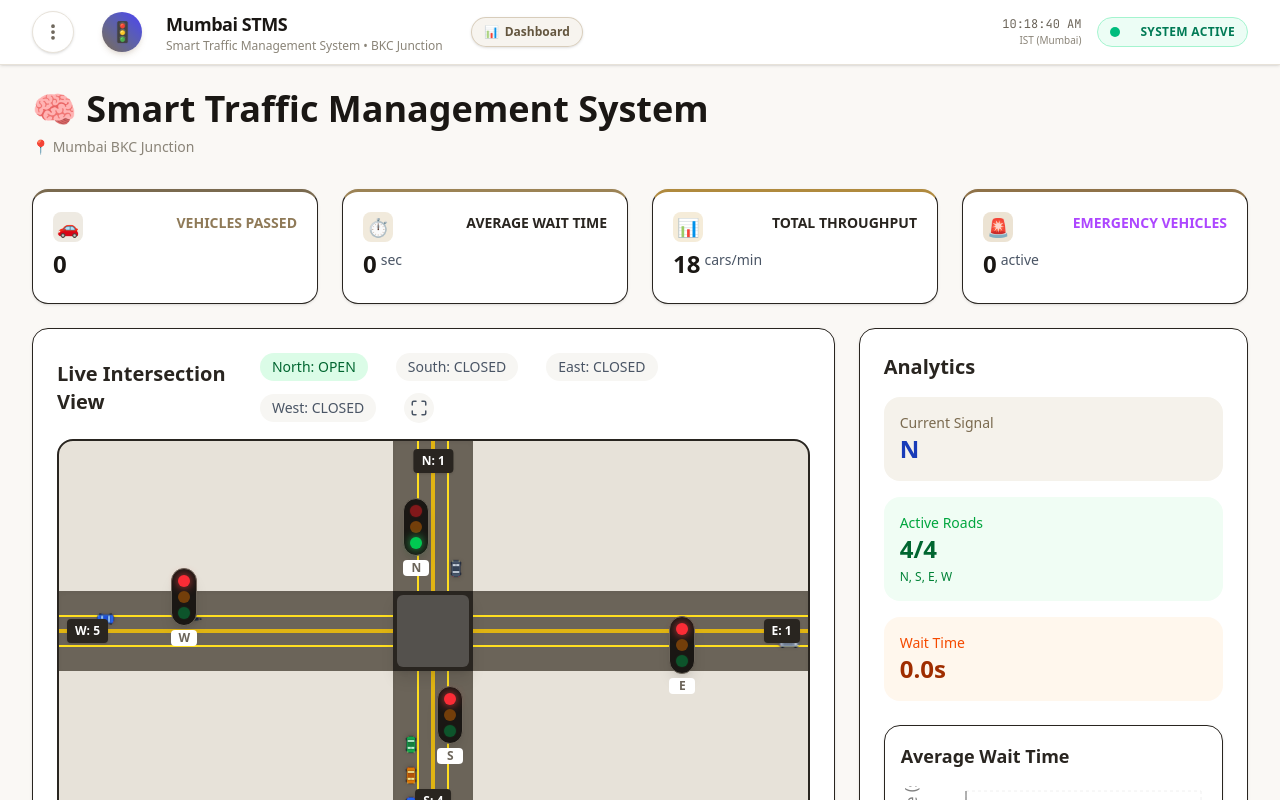
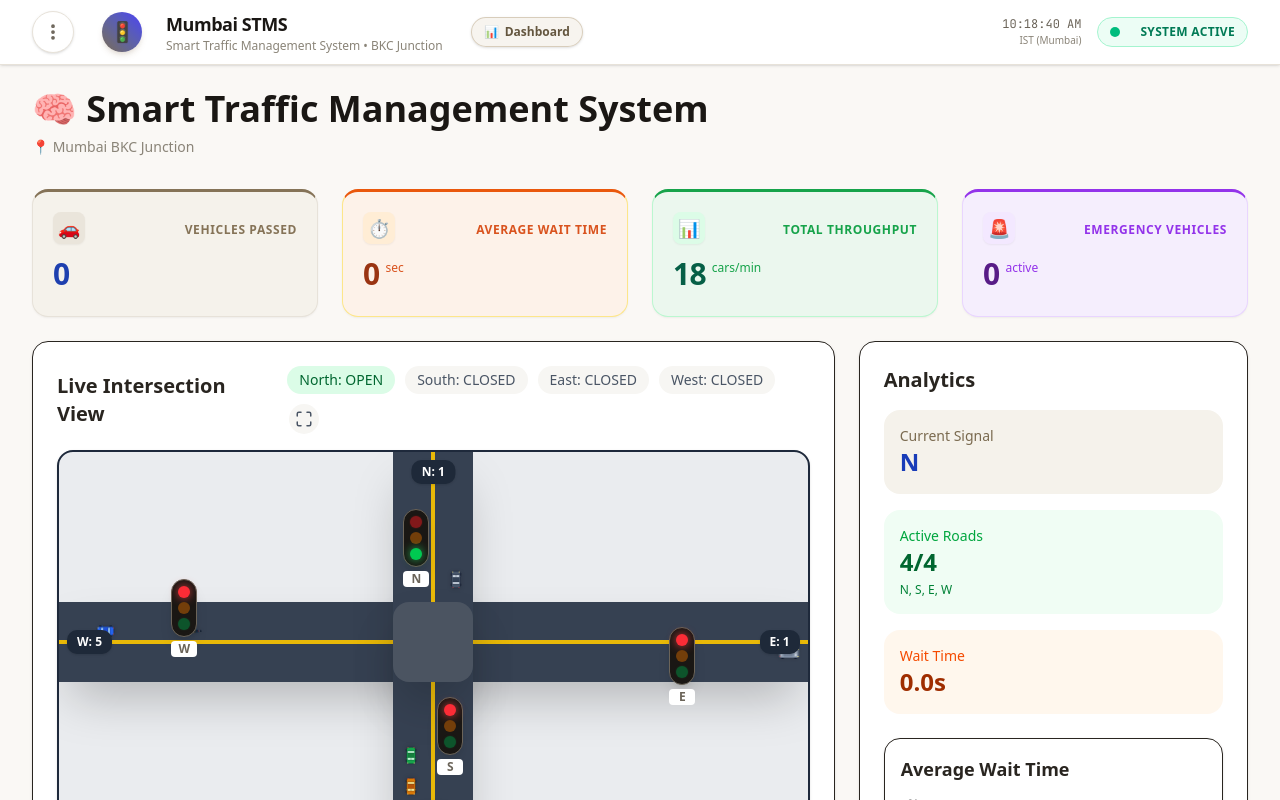
Before and after one commit to Tanish09-coder/Traffic-management---SIH, a React (Vite) app in the folder dashboard/: page / in a window 1280 px wide. Shown: the top 800 px of the page. Built offline with nearby package versions, Linux system fonts and the light colour scheme.

Commit message:
feat(ui): update StatCard color scheme to match Image 2 and align fullscreen button

```diff
--- a/dashboard/src/components/StatCard.jsx
+++ b/dashboard/src/components/StatCard.jsx
@@ -1,26 +1,94 @@
 import { motion } from 'framer-motion';
 
-const ACCENT_MAP = {
-  blue: { border: '#7a6a4f', chipBg: '#eeeae2' },
-  orange: { border: '#9c8355', chipBg: '#f1eadc' },
-  green: { border: '#b08a3e', chipBg: '#f5ecd9' },
-  purple: { border: '#8f7248', chipBg: '#ece3d3' },
-  red: { border: '#8f7248', chipBg: '#ece3d3' },
-  'vehicles passed': { border: '#7a6a4f', chipBg: '#eeeae2' },
-  'average wait time': { border: '#9c8355', chipBg: '#f1eadc' },
-  'total throughput': { border: '#b08a3e', chipBg: '#f5ecd9' },
-  'emergency vehicles': { border: '#8f7248', chipBg: '#ece3d3' }
+const CARD_THEMES = {
+  // 1. Vehicles Passed (matching Image 2 "Current Signal" beige theme with deep blue value)
+  'vehicles passed': {
+    bg: '#F5F2EB',
+    borderColor: '#E7E2D9',
+    topBorder: '#857357',
+    labelColor: '#857357',
+    valueColor: '#1E40AF',
+    chipBg: '#EAE5DB'
+  },
+  // 2. Average Wait Time (matching Image 2 "Wait Time" soft peach/orange theme)
+  'average wait time': {
+    bg: '#FDF2E9',
+    borderColor: '#FDE68A',
+    topBorder: '#EA580C',
+    labelColor: '#D9531E',
+    valueColor: '#9A3412',
+    chipBg: '#FFEDD5'
+  },
+  // 3. Total Throughput (matching Image 2 "Active Roads" soft mint green theme)
+  'total throughput': {
+    bg: '#EBF7EE',
+    borderColor: '#BBF7D0',
+    topBorder: '#16A34A',
+    labelColor: '#16A34A',
+    valueColor: '#065F46',
+    chipBg: '#DCFCE7'
+  },
+  // 4. Emergency Vehicles (matching Soft Lavender purple theme)
+  'emergency vehicles': {
+    bg: '#F5EEFD',
+    borderColor: '#E9D5FF',
+    topBorder: '#9333EA',
+    labelColor: '#9333EA',
+    valueColor: '#581C87',
+    chipBg: '#F3E8FF'
+  },
+  // Color prop fallbacks
+  blue: {
+    bg: '#F5F2EB',
+    borderColor: '#E7E2D9',
+    topBorder: '#7A6A4F',
+    labelColor: '#857357',
+    valueColor: '#1E40AF',
+    chipBg: '#EAE5DB'
+  },
+  orange: {
+    bg: '#FDF2E9',
+    borderColor: '#FDE68A',
+    topBorder: '#EA580C',
+    labelColor: '#D9531E',
+    valueColor: '#9A3412',
+    chipBg: '#FFEDD5'
+  },
+  green: {
+    bg: '#EBF7EE',
+    borderColor: '#BBF7D0',
+    topBorder: '#16A34A',
+    labelColor: '#16A34A',
+    valueColor: '#065F46',
+    chipBg: '#DCFCE7'
+  },
+  purple: {
+    bg: '#F5EEFD',
+    borderColor: '#E9D5FF',
+    topBorder: '#9333EA',
+    labelColor: '#9333EA',
+    valueColor: '#581C87',
+    chipBg: '#F3E8FF'
+  },
+  red: {
+    bg: '#FDF2F2',
+    borderColor: '#FECDD3',
+    topBorder: '#DC2626',
+    labelColor: '#DC2626',
+    valueColor: '#991B1B',
+    chipBg: '#FEE2E2'
+  }
 };
 
-const getAccent = (color, title) => {
-  if (color && ACCENT_MAP[color]) return ACCENT_MAP[color];
-  const titleKey = title ? title.toLowerCase() : '';
-  if (ACCENT_MAP[titleKey]) return ACCENT_MAP[titleKey];
-  return { border: '#7a6a4f', chipBg: '#eeeae2' };
+const getTheme = (color, title) => {
+  const titleKey = title ? title.toLowerCase().trim() : '';
+  if (CARD_THEMES[titleKey]) return CARD_THEMES[titleKey];
+  if (color && CARD_THEMES[color]) return CARD_THEMES[color];
+  return CARD_THEMES.blue;
 };
 
 const StatCard = ({ title, value, unit, icon, color = 'blue' }) => {
-  const accent = getAccent(color, title);
+  const theme = getTheme(color, title);
 
   // Format the value to handle NaN, strings, and decimals
   const numValue = Number(value);
@@ -32,32 +100,45 @@ const StatCard = ({ title, value, unit, icon, color = 'blue' }) => {
 
   return (
     <motion.div
-      className="bg-white rounded-lg shadow-sm border p-4 hover:shadow-md transition-shadow"
-      style={{ borderTop: `3px solid ${accent.border}` }}
+      className="rounded-2xl shadow-xs border p-4 hover:shadow-md transition-all duration-200"
+      style={{
+        backgroundColor: theme.bg,
+        borderColor: theme.borderColor,
+        borderTop: `3px solid ${theme.topBorder}`
+      }}
       whileHover={{ scale: 1.02 }}
       transition={{ duration: 0.2 }}
     >
       <div className="flex items-center justify-between">
         {icon ? (
           <div
-            className="w-[30px] h-[30px] rounded-[8px] flex items-center justify-center text-[18px] flex-shrink-0"
-            style={{ backgroundColor: accent.chipBg }}
+            className="w-[32px] h-[32px] rounded-[8px] flex items-center justify-center text-[18px] flex-shrink-0 shadow-xs"
+            style={{ backgroundColor: theme.chipBg }}
           >
             <span>{icon}</span>
           </div>
         ) : (
           <span className="hidden" />
         )}
-        <span className={`text-${color}-500 text-sm font-semibold uppercase`}>
+        <span
+          className="text-xs font-bold uppercase tracking-wider text-right"
+          style={{ color: theme.labelColor }}
+        >
           {title}
         </span>
       </div>
-      <div className="mt-2 flex items-baseline">
-        <span className="text-2xl font-bold text-gray-900">
+      <div className="mt-3 flex items-baseline">
+        <span
+          className="text-2xl sm:text-3xl font-extrabold tracking-tight"
+          style={{ color: theme.valueColor }}
+        >
           {formattedValue}
         </span>
         {unit && (
-          <span className="ml-1 text-sm text-gray-600">
+          <span
+            className="ml-1.5 text-xs font-medium"
+            style={{ color: theme.labelColor }}
+          >
             {unit}
           </span>
         )}
--- a/dashboard/src/pages/Dashboard.jsx
+++ b/dashboard/src/pages/Dashboard.jsx
@@ -197,34 +197,34 @@ const Dashboard = () => {
           {/* Intersection View */}
           <div className="lg:col-span-2">
             <div className="bg-white rounded-lg shadow-sm border p-6">
-              <div className="flex justify-between items-center mb-4">
+              <div className="flex flex-col sm:flex-row sm:items-center justify-between gap-3 mb-4">
                 <h2 className="text-xl font-semibold text-gray-800">
                   Live Intersection View
                 </h2>
-                <div className="flex items-center space-x-4">
-                  <div className={`px-3 py-1 rounded-full text-sm font-medium ${
+                <div className="flex flex-wrap items-center gap-2 sm:gap-2.5">
+                  <div className={`px-3 py-1 rounded-full text-xs sm:text-sm font-medium ${
                     state?.signal === 'N' ? 'bg-green-100 text-green-800' : 'bg-gray-100 text-gray-600'
                   }`}>
                     North: {state?.signal === 'N' ? 'OPEN' : 'CLOSED'}
                   </div>
-                  <div className={`px-3 py-1 rounded-full text-sm font-medium ${
+                  <div className={`px-3 py-1 rounded-full text-xs sm:text-sm font-medium ${
                     state?.signal === 'S' ? 'bg-green-100 text-green-800' : 'bg-gray-100 text-gray-600'
                   }`}>
                     South: {state?.signal === 'S' ? 'OPEN' : 'CLOSED'}
                   </div>
-                  <div className={`px-3 py-1 rounded-full text-sm font-medium ${
+                  <div className={`px-3 py-1 rounded-full text-xs sm:text-sm font-medium ${
                     state?.signal === 'E' ? 'bg-green-100 text-green-800' : 'bg-gray-100 text-gray-600'
                   }`}>
                     East: {state?.signal === 'E' ? 'OPEN' : 'CLOSED'}
                   </div>
-                  <div className={`px-3 py-1 rounded-full text-sm font-medium ${
+                  <div className={`px-3 py-1 rounded-full text-xs sm:text-sm font-medium ${
                     state?.signal === 'W' ? 'bg-green-100 text-green-800' : 'bg-gray-100 text-gray-600'
                   }`}>
                     West: {state?.signal === 'W' ? 'OPEN' : 'CLOSED'}
                   </div>
                   <button
                     onClick={toggleFullscreen}
-                    className="p-1.5 rounded-lg bg-gray-100 hover:bg-gray-200 text-gray-600 hover:text-gray-800 transition-colors"
+                    className="p-1.5 rounded-lg bg-gray-100 hover:bg-gray-200 text-gray-600 hover:text-gray-800 transition-colors ml-0.5 shrink-0"
                     title={isFullscreen ? 'Exit fullscreen' : 'Enter fullscreen'}
                   >
                     {isFullscreen ? <Minimize size={18} /> : <Maximize size={18} />}
@@ -235,31 +235,23 @@ const Dashboard = () => {
               {/* Intersection Container */}
               <div
                 ref={intersectionRef}
-                className={`relative w-full bg-gray-200 rounded-lg overflow-hidden border-2 ${isFullscreen ? 'h-full' : 'h-96'}`}
+                className={`relative w-full bg-[#EAECEF] rounded-2xl overflow-hidden border-2 border-[#1E293B] shadow-sm ${isFullscreen ? 'h-full' : 'h-96'}`}
               >
 
                 {/* Road lanes with improved styling */}
                 <div className="absolute inset-0">
                   {/* Horizontal road */}
-                  <div className={`absolute top-1/2 left-0 w-full bg-gray-700 transform -translate-y-1/2 shadow-inner ${isFullscreen ? 'h-40' : 'h-20'}`}>
-                    {/* Lane dividers */}
-                    <div className={`absolute left-0 w-full h-0.5 bg-yellow-300 ${isFullscreen ? 'top-12' : 'top-6'}`}></div>
-                    <div className={`absolute left-0 w-full h-0.5 bg-yellow-300 ${isFullscreen ? 'bottom-12' : 'bottom-6'}`}></div>
-                    <div className="absolute top-1/2 left-0 w-full h-1 bg-yellow-400 transform -translate-y-1/2 opacity-80"></div>
+                  <div className={`absolute top-1/2 left-0 w-full bg-[#364152] transform -translate-y-1/2 shadow-2xl ${isFullscreen ? 'h-40' : 'h-20'}`}>
+                    <div className="absolute top-1/2 left-0 w-full h-1 bg-yellow-400 opacity-90 transform -translate-y-1/2"></div>
                   </div>
 
                   {/* Vertical road */}
-                  <div className={`absolute left-1/2 top-0 h-full bg-gray-700 transform -translate-x-1/2 shadow-inner ${isFullscreen ? 'w-40' : 'w-20'}`}>
-                    {/* Lane dividers */}
-                    <div className={`absolute top-0 w-0.5 h-full bg-yellow-300 ${isFullscreen ? 'left-12' : 'left-6'}`}></div>
-                    <div className={`absolute top-0 w-0.5 h-full bg-yellow-300 ${isFullscreen ? 'right-12' : 'right-6'}`}></div>
-                    <div className="absolute left-1/2 top-0 w-1 h-full bg-yellow-400 transform -translate-x-1/2 opacity-80"></div>
+                  <div className={`absolute left-1/2 top-0 h-full bg-[#364152] transform -translate-x-1/2 shadow-2xl ${isFullscreen ? 'w-40' : 'w-20'}`}>
+                    <div className="absolute left-1/2 top-0 w-1 h-full bg-yellow-400 opacity-90 transform -translate-x-1/2"></div>
                   </div>
 
-                  {/* Intersection center */}
-                  <div className={`absolute top-1/2 left-1/2 bg-gray-800 transform -translate-x-1/2 -translate-y-1/2 shadow-lg ${isFullscreen ? 'w-40 h-40' : 'w-20 h-20'}`}>
-                    {/* Crosswalk patterns */}
-                    <div className="absolute inset-1 bg-white opacity-20 rounded-sm"></div>
+                  {/* Intersection center box */}
+                  <div className={`absolute top-1/2 left-1/2 bg-[#4B5461] rounded-lg transform -translate-x-1/2 -translate-y-1/2 shadow-2xl ${isFullscreen ? 'w-40 h-40' : 'w-20 h-20'}`}>
                   </div>
                 </div>
 
@@ -306,11 +298,11 @@ const Dashboard = () => {
                   )}
                 </AnimatePresence>
 
-                {/* Queue length indicators */}
+                {/* Queue Indicators matching Image 2 */}
                 {state?.queues && Object.entries(state.queues).map(([lane, count]) => (
                   <div
                     key={lane}
-                    className={`absolute text-xs font-bold text-white bg-gray-800 px-2 py-1 rounded shadow ${
+                    className={`absolute text-xs font-bold text-white bg-[#1E2939] px-2.5 py-1 rounded-md shadow-sm ${
                       lane === 'N' ? 'top-2 left-1/2 transform -translate-x-1/2' :
                       lane === 'S' ? 'bottom-2 right-1/2 transform translate-x-1/2' :
                       lane === 'E' ? 'right-2 top-1/2 transform -translate-y-1/2' :
```
